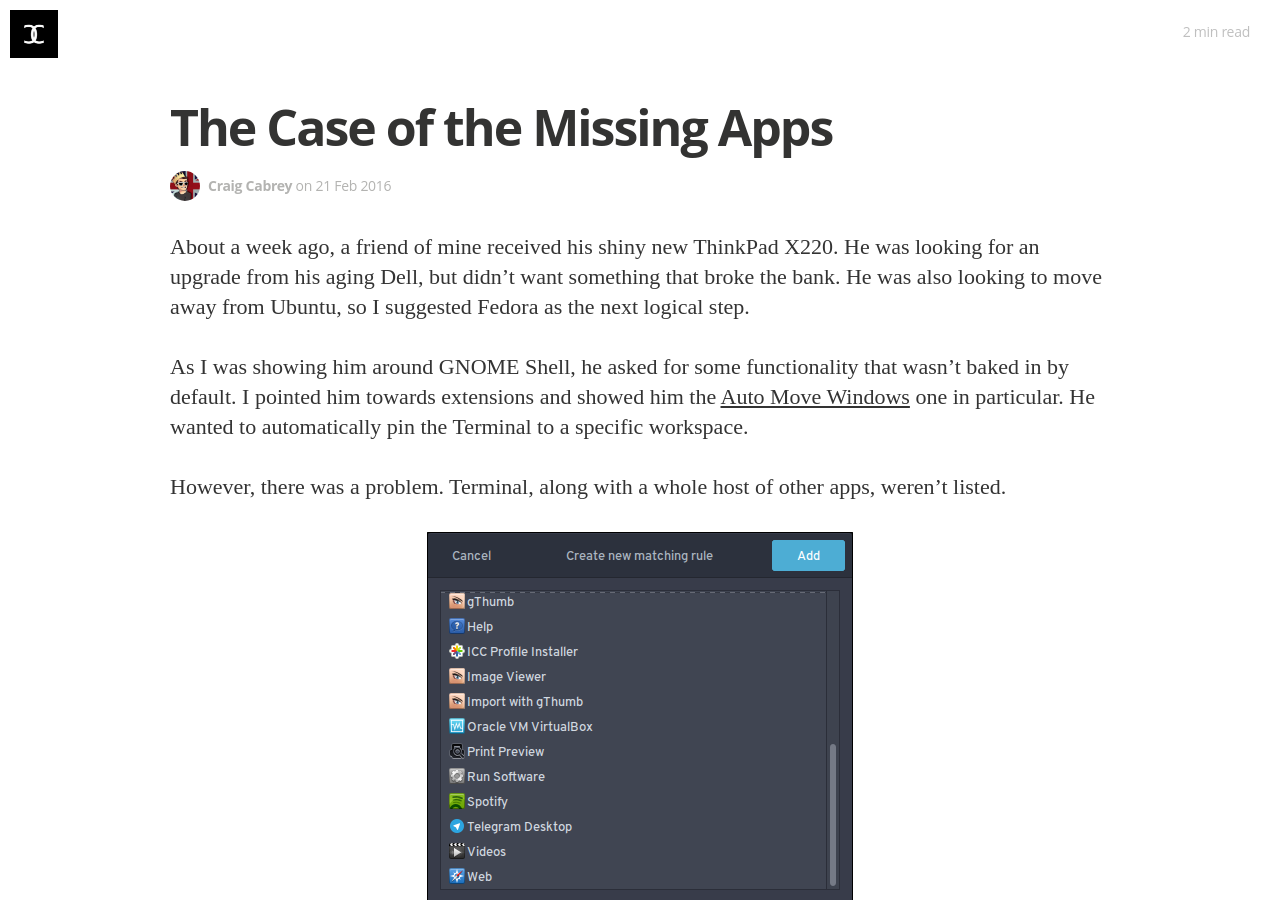
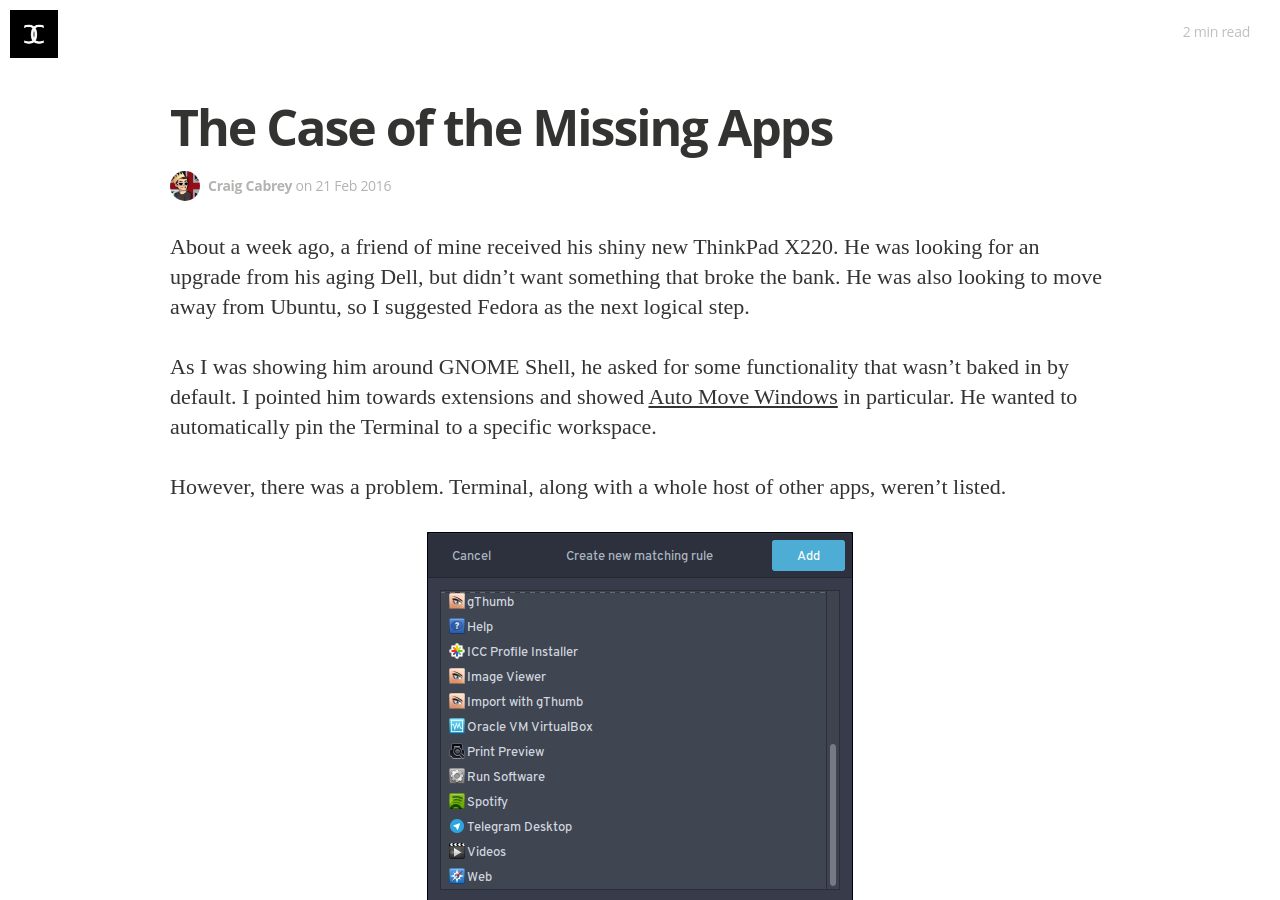
Before and after one commit to craigcabrey/craigcabrey.github.io, a Jekyll site: the page built from _posts/2016-02-21-the-case-of-the-missing-apps.md, in a window 1280 px wide and 900 px high. Built offline with Jekyll 4.4.1, drawn with Linux system fonts in a browser that asks for light colours; nearby versions of some CDN libraries; some web fonts are replaced.

Commit message:
Fix wording

```diff
--- a/_posts/2016-02-21-the-case-of-the-missing-apps.md
+++ b/_posts/2016-02-21-the-case-of-the-missing-apps.md
@@ -12,9 +12,9 @@
 Fedora as the next logical step.
 
 As I was showing him around GNOME Shell, he asked for some functionality that
-wasn't baked in by default. I pointed him towards extensions and showed him the
+wasn't baked in by default. I pointed him towards extensions and showed
 [Auto Move Windows](https://extensions.gnome.org/extension/16/auto-move-windows/)
-one in particular. He wanted to automatically pin the Terminal to a specific
+in particular. He wanted to automatically pin the Terminal to a specific
 workspace.
 
 However, there was a problem. Terminal, along with a whole host of other apps,
```
